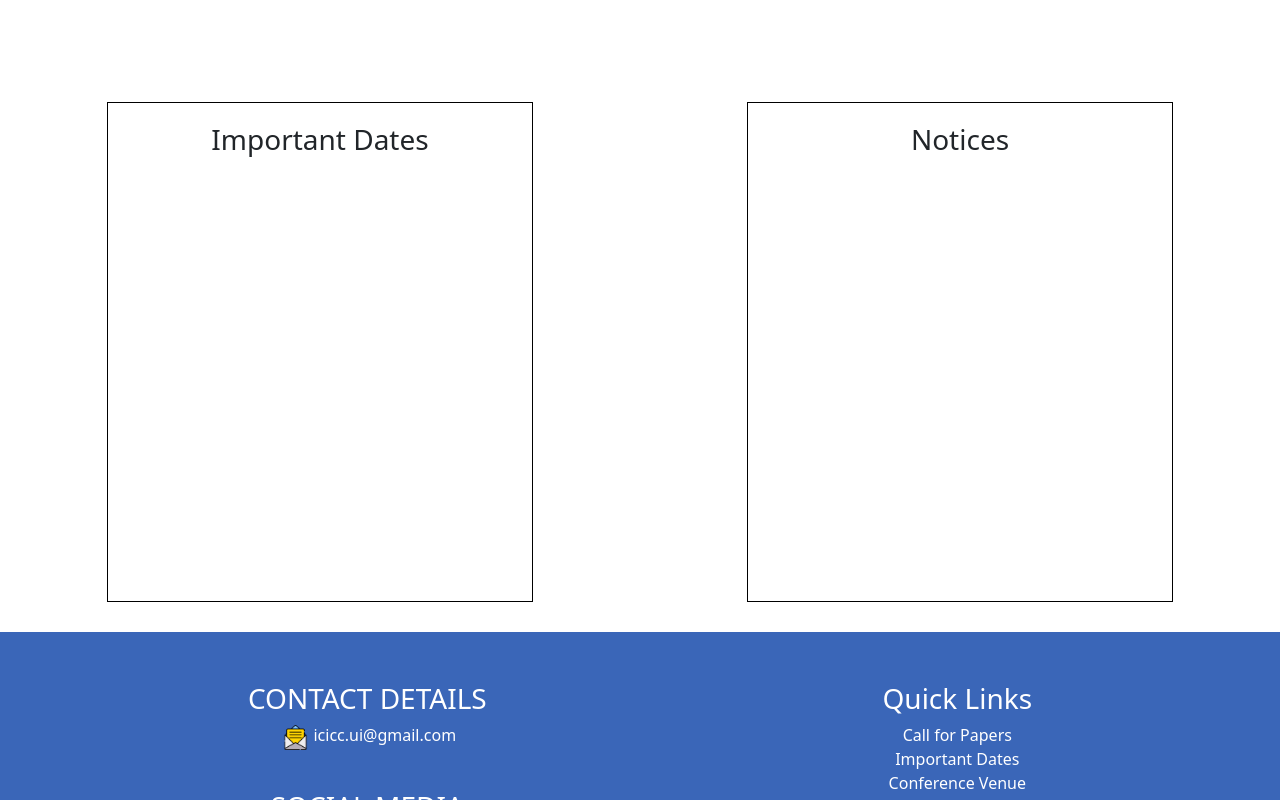
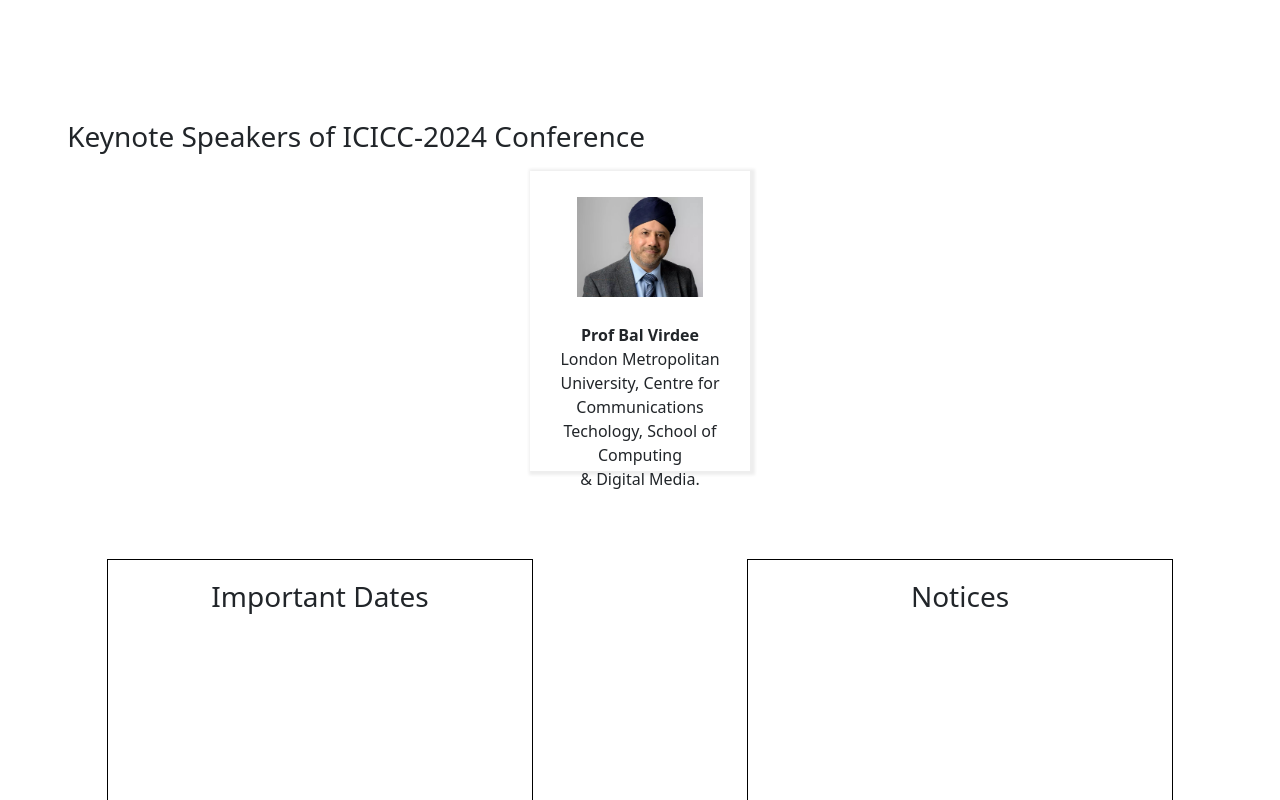
Before and after one commit to bhavyak13/icicc-conf, a React (Create React App) app: page / in a window 1280 px wide. Shown: the part 1880-2680 px from the top of the page. Built offline with nearby package versions, Linux system fonts and the light colour scheme.

Commit message:
keynote speakers

```diff
--- a/src/Committee/steering_comm.js
+++ b/src/Committee/steering_comm.js
@@ -100,6 +100,10 @@ const SteerCom=()=>{
             {
                 "MemName":"Dr. Sushil Kumar Singh",
                 "InstName":"(Department of Computer Engineering,Marwadi University, Rajkot, Gujrat, India)",
+            },
+            {
+                "MemName":"Dr. Sherin Zafar",
+                "InstName":"(Jamia Hamdard,Deputy Director Innovation Cell,Coordinator Unnat Bharat Abhiyan Jamia Hamdard)",
             }
         ]
     },  {
--- a/src/Date.js
+++ b/src/Date.js
@@ -9,27 +9,27 @@ const Date=()=>{
   <marquee  direction="up" className={style.marquee} style={{width:"30vw"}} >
 
   <p><b>Paper Submission Deadline:</b><br />
-  <span className={style.colorDate}>December 15th, 2023</span></p>
+  <span className={style.colorDate}>December 31st, 2023</span></p>
   <hr />
 <p>
 <b>Notification of first review:</b><br />
-<span className={style.colorDate}>December 20th, 2023</span>
+<span className={style.colorDate}>January 05th, 2024</span>
 <hr />
 </p>
 <p>
 <b>Submission of revised manuscript</b><br />
-<span className={style.colorDate}>December 25th, 2023</span>
+<span className={style.colorDate}>January 10th, 2024</span>
 <hr />
 </p>
 <p>
 <b>Notification of Acceptance / Rejection</b><br />
-<span className={style.colorDate}>December 30th,2023
+<span className={style.colorDate}>January 15th, 2024
 </span>
 <hr />
 </p>
 <p>
 <b>Final manuscript due</b><br />
-<span className={style.colorDate}>December 30th, 2023</span>
+<span className={style.colorDate}>January 20th, 2024</span>
 <hr />
 </p>
 <p>
--- a/src/Home/HomeContent.js
+++ b/src/Home/HomeContent.js
@@ -3,7 +3,7 @@ import Alert from 'react-bootstrap/Alert';
 import style from "../header.module.css";
 import Date from '../Date'
 import Button from 'react-bootstrap/Button';
-
+import './home.css'
 
 const HomeCont = () => {
     const items = [
@@ -204,6 +204,19 @@ const HomeCont = () => {
                     </marquee>
                 </div>
             </div>
+            <section class="OrgAssPartners">
+                <h3>Keynote Speakers of ICICC-2024 Conference</h3>
+                <div class="publicationContainer">
+                <div class="speaker21">
+                        <img src={require("./images/Bal_Virdee.jpg")} alt="prof"/>
+                        <p>
+                            <strong>Prof Bal Virdee</strong>
+                            <span>London Metropolitan University, Centre for Communications Techology, School of Computing & Digital Media.</span>
+                        </p>
+                    </div>
+                </div>
+
+            </section>
 
             <div className={
                 style.flex
--- /dev/null
+++ b/src/Home/home.css
@@ -0,0 +1,38 @@
+.OrgAssPartners {
+    margin: 2rem auto;
+    background-color: #fff;
+    padding: 1rem;
+    border-radius: 10px;
+    width: 92%;
+
+}
+.publicationContainer {
+    display: flex;
+    flex-wrap: wrap;
+    align-items: center;
+    justify-content: center;
+}
+.publicationContainer img {
+    margin: 1rem;
+    height: 20vw;
+    max-height: 100px;
+    min-height: 100px;
+}
+
+.speaker21 {
+    width: 220px;
+    height: 300px;
+    text-align: center;
+    padding: 10px;
+    margin: 10px;
+    vertical-align: super;
+    box-shadow: 2px 1px 3px 3px #eee;
+}
+
+.speaker21 p {
+    margin-top: 10px;
+}
+
+.speaker21 p span {
+    display: block;
+}
```
Also changed, not shown: src/Home/images/Bal_Virdee.jpg (added).
